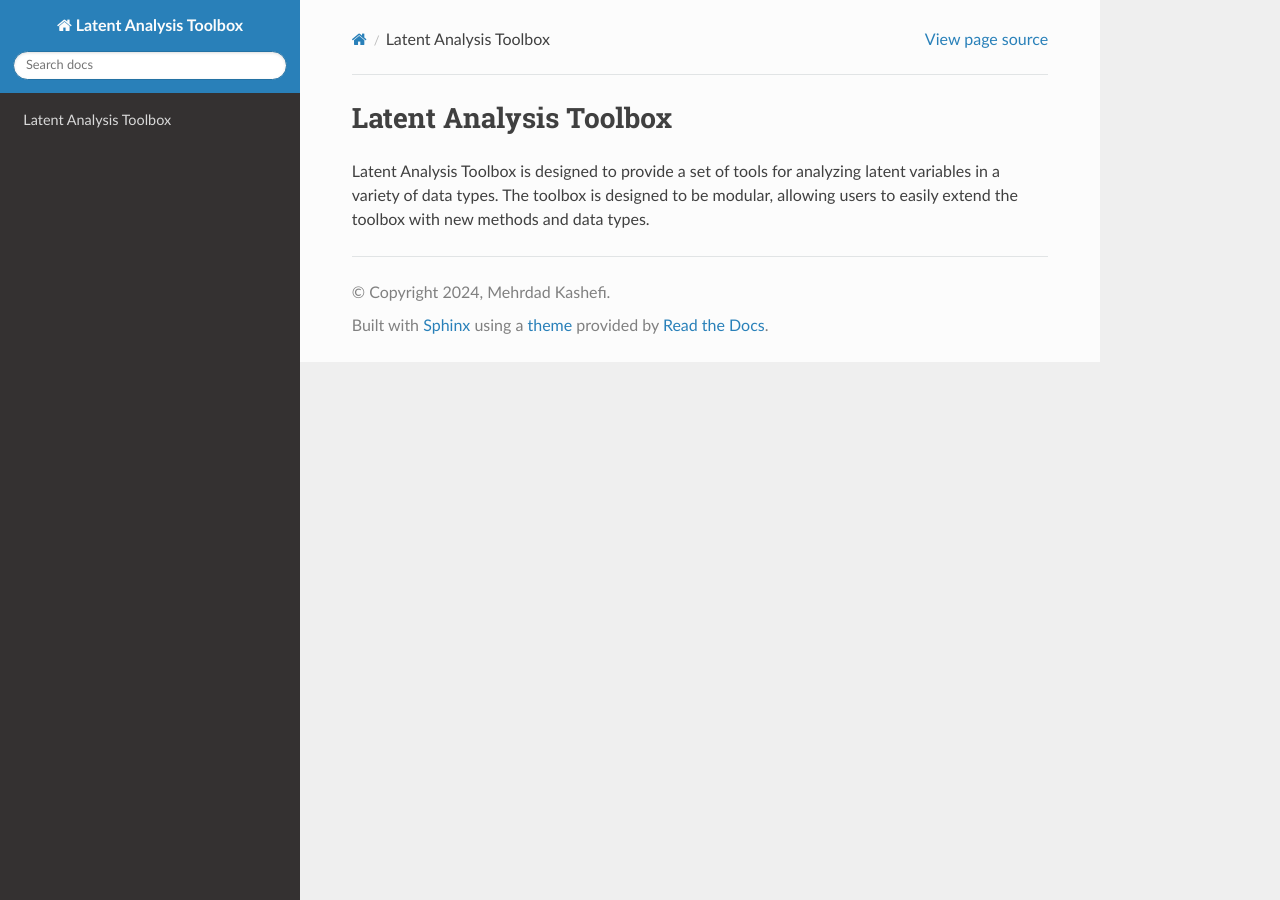
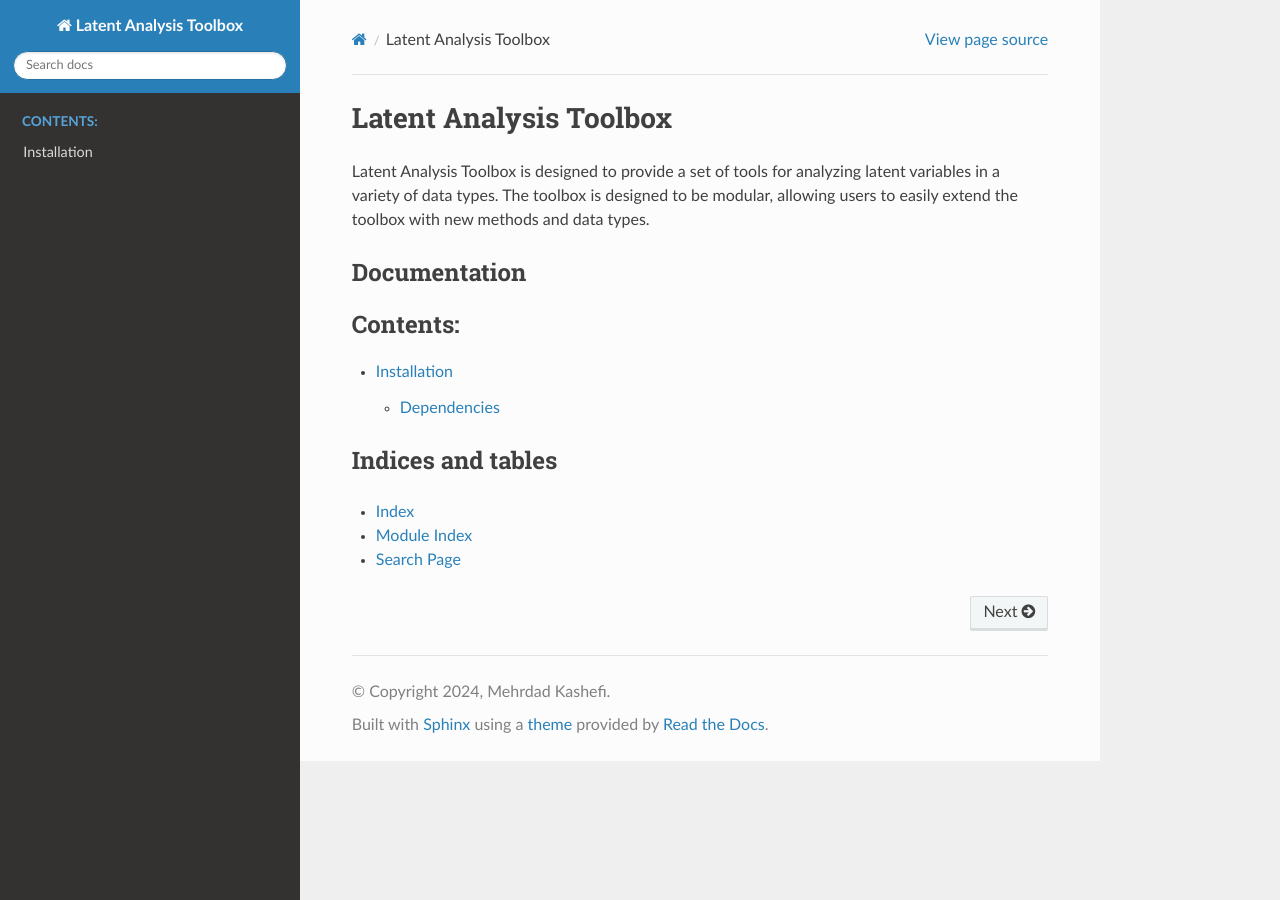
Before and after one commit to mehrdadkashefi/latent_analysis, a Sphinx documentation site: the page built from docs/index.rst, in a window 1280 px wide. Built offline with Sphinx 7.4.7 and the Read the Docs theme 3.1.0, drawn with Linux system fonts in a browser that asks for light colours.

Commit message:
update readthedoc

```diff
--- a/docs/index.rst
+++ b/docs/index.rst
@@ -3,3 +3,18 @@
 Latent Analysis Toolbox
 =========================================
 Latent Analysis Toolbox is designed to provide a set of tools for analyzing latent variables in a variety of data types. The toolbox is designed to be modular, allowing users to easily extend the toolbox with new methods and data types.
+
+Documentation
+-------------
+.. toctree::
+   :maxdepth: 2
+   :caption: Contents:
+
+   installation.rst
+
+
+Indices and tables
+------------------
+* :ref:`genindex`
+* :ref:`modindex`
+* :ref:`search`
```
Also changed, not shown: docs/installation.rst (added, +13 -0 lines).
